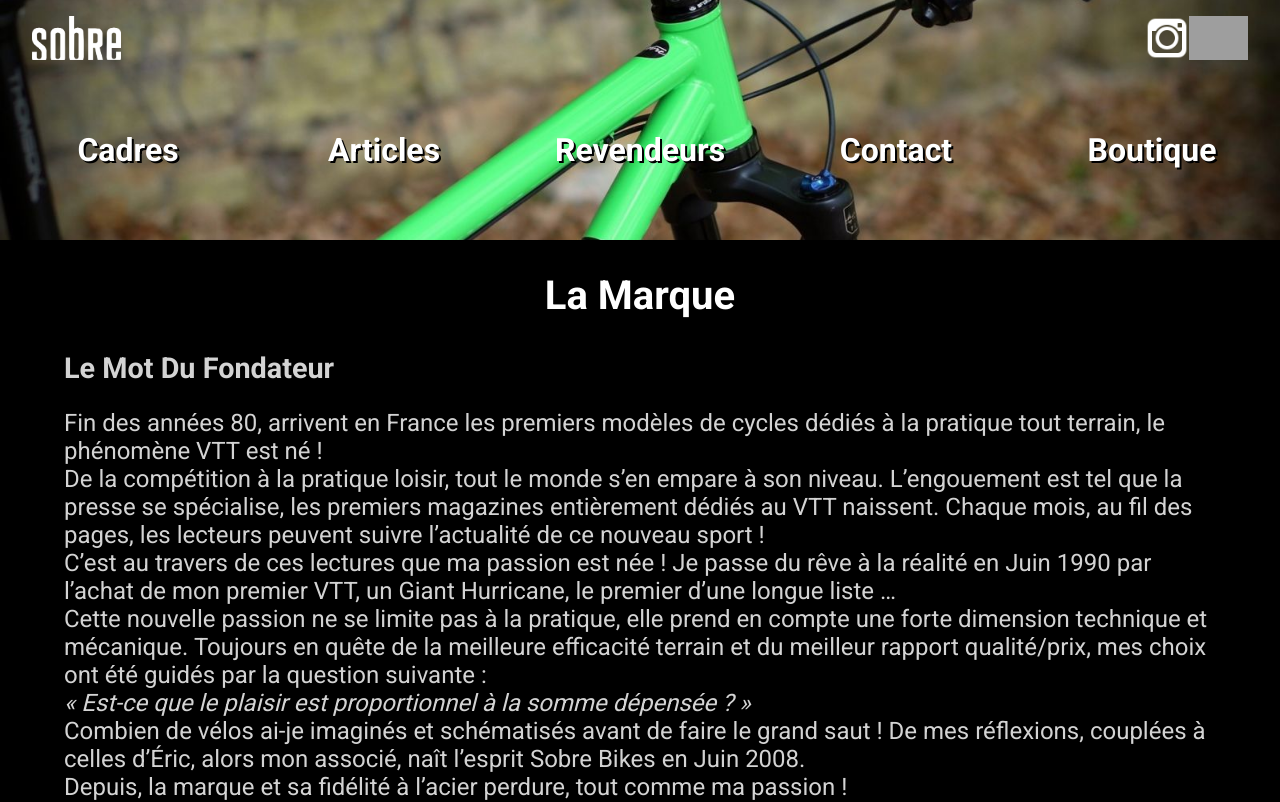
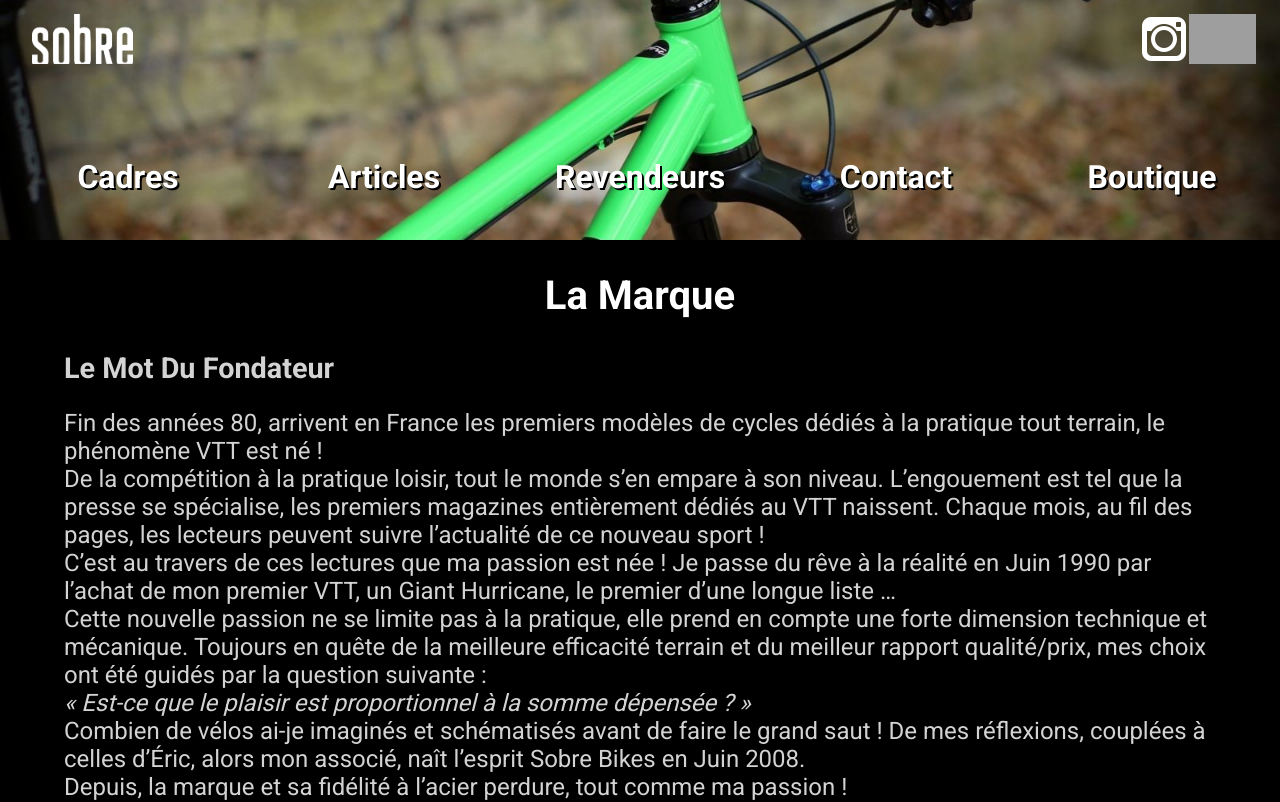
Before and after one commit to jetzy46/SobreBikesCopy, a React (Create React App) app: page /la-marque in a window 1280 px wide. Shown: the top 802 px of the page. Built offline with nearby package versions, Linux system fonts and the light colour scheme; grey boxes are pictures that could not be loaded.

Commit message:
fixed the socials container in the header component. run a build and deployed it on my server. I may find probleme. we'll see

```diff
--- a/src/App/App.css
+++ b/src/App/App.css
@@ -1,5 +1,6 @@
 .App {
   width: 100%;
+  max-width: 100%;
   margin: 0;
   padding: 0;
   display: flex;
--- a/src/App/Components/Header/header.js
+++ b/src/App/Components/Header/header.js
@@ -46,37 +46,40 @@
 const MainContainer = styled.div`
   width: 100%;
   height: 30vh;
+  max-height: 450px;
   background: url(${process.env.PUBLIC_URL + "img/bgHeader.jpg"}) no-repeat center/100%;
   display: flex;
   flex-direction: column;
+  align-items: center;
   @media only screen and (max-width: 899px) and (orientation: portrait) {
     height: 50vh;
-    background-size: auto 130%;
+    background-size: auto 145%;
   }
   @media only screen and (max-width: 899px) and (orientation: landscape) {
     height: 110vh;
     background-size: 100% auto;
   }
 `;
+
 const ImageContainer = styled.div`
-  width: 100%;
-  height: 25%;
+  width: 95%;
+  height: 50px;
   display: flex;
-  align-item: center;
+  align-items: center;
   justify-content: space-between;
-  padding: 1em 2em 0 2em;
-  @media only screen and (max-width: 899px) {
-  }
+  margin-top: 1em;
+  margin-bottom: 3em;
   img {
-    max-height: 100%;
-    @media only screen and (max-width: 899px) {
-      max-height: 50%;
-    }
+    height: 50px;
   }
 `;
 
 const SocialsContainer = styled.div`
-  display: inline;
+  width: 6.8em;
+  display: flex;
+  flex-direction: row;
+  align-items: center;
+  justify-content: space-between;
 `;
 
 const Menu = styled.ul`
--- a/src/index.css
+++ b/src/index.css
@@ -1,13 +1,14 @@
 body {
   margin: 0;
   padding: 0;
+  width: 100vw;
   max-width: 100vw;
+  overflow-x: hidden;
   font-size: 16px;
   display: flex;
   flex-direction: column;
   justify-content: center;
   align-items: center;
-  overflow-x: hidden;
   background-color: black;
   color: white;
   font-family: "Roboto", sans-serif;
```
